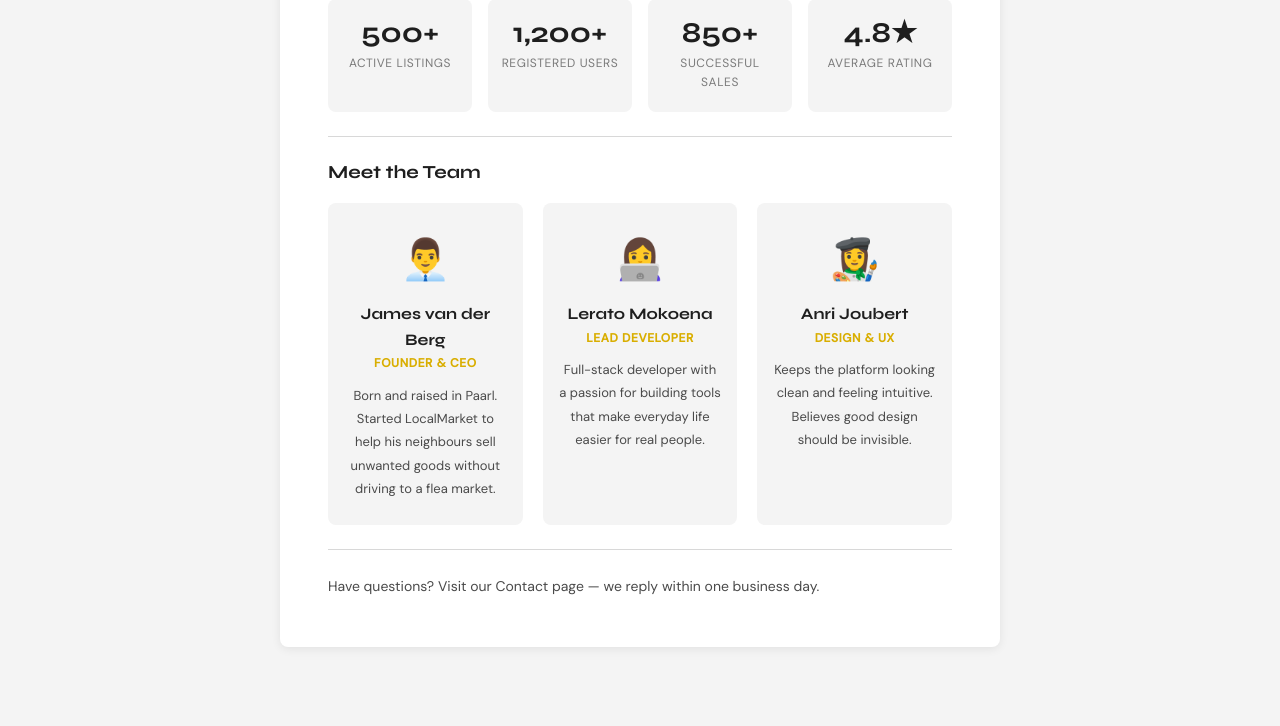
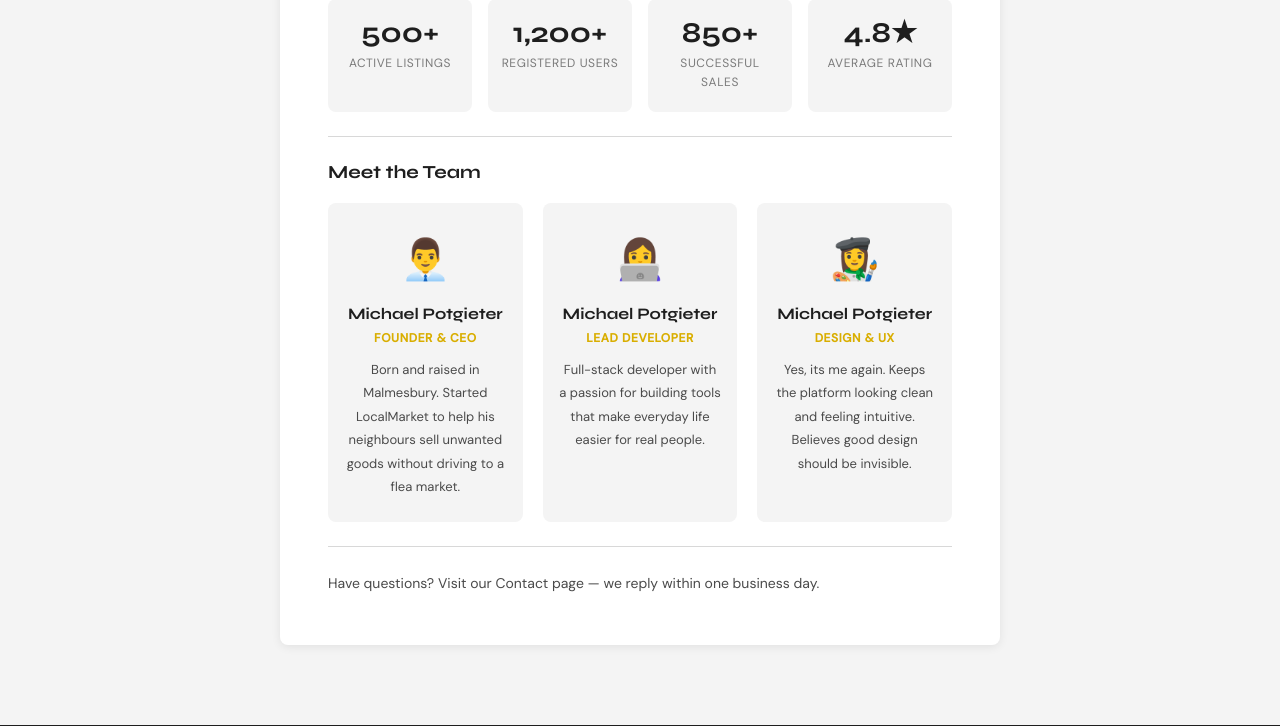
Before and after one commit to UrExStacy/LocalMarket, a PHP site: page /ITECA/about.php in a window 1280 px wide. Shown: the part 1453-2179 px from the top of the page. Run offline with PHP 8.4, Linux system fonts and the light colour scheme.

Commit message:
Update website

```diff
--- a/about.php
+++ b/about.php
@@ -101,21 +101,21 @@
       <div class="team-grid">
         <div class="team-card">
           <div class="team-avatar">👨‍💼</div>
-          <div class="team-name">James van der Berg</div>
+          <div class="team-name">Michael Potgieter</div>
           <div class="team-role">Founder &amp; CEO</div>
-          <p class="team-bio">Born and raised in Paarl. Started LocalMarket to help his neighbours sell unwanted goods without driving to a flea market.</p>
+          <p class="team-bio">Born and raised in Malmesbury. Started LocalMarket to help his neighbours sell unwanted goods without driving to a flea market.</p>
         </div>
         <div class="team-card">
           <div class="team-avatar">👩‍💻</div>
-          <div class="team-name">Lerato Mokoena</div>
+          <div class="team-name">Michael Potgieter</div>
           <div class="team-role">Lead Developer</div>
           <p class="team-bio">Full-stack developer with a passion for building tools that make everyday life easier for real people.</p>
         </div>
         <div class="team-card">
           <div class="team-avatar">👩‍🎨</div>
-          <div class="team-name">Anri Joubert</div>
+          <div class="team-name">Michael Potgieter</div>
           <div class="team-role">Design &amp; UX</div>
-          <p class="team-bio">Keeps the platform looking clean and feeling intuitive. Believes good design should be invisible.</p>
+          <p class="team-bio">Yes, its me again. Keeps the platform looking clean and feeling intuitive. Believes good design should be invisible.</p>
         </div>
       </div>
 
```
